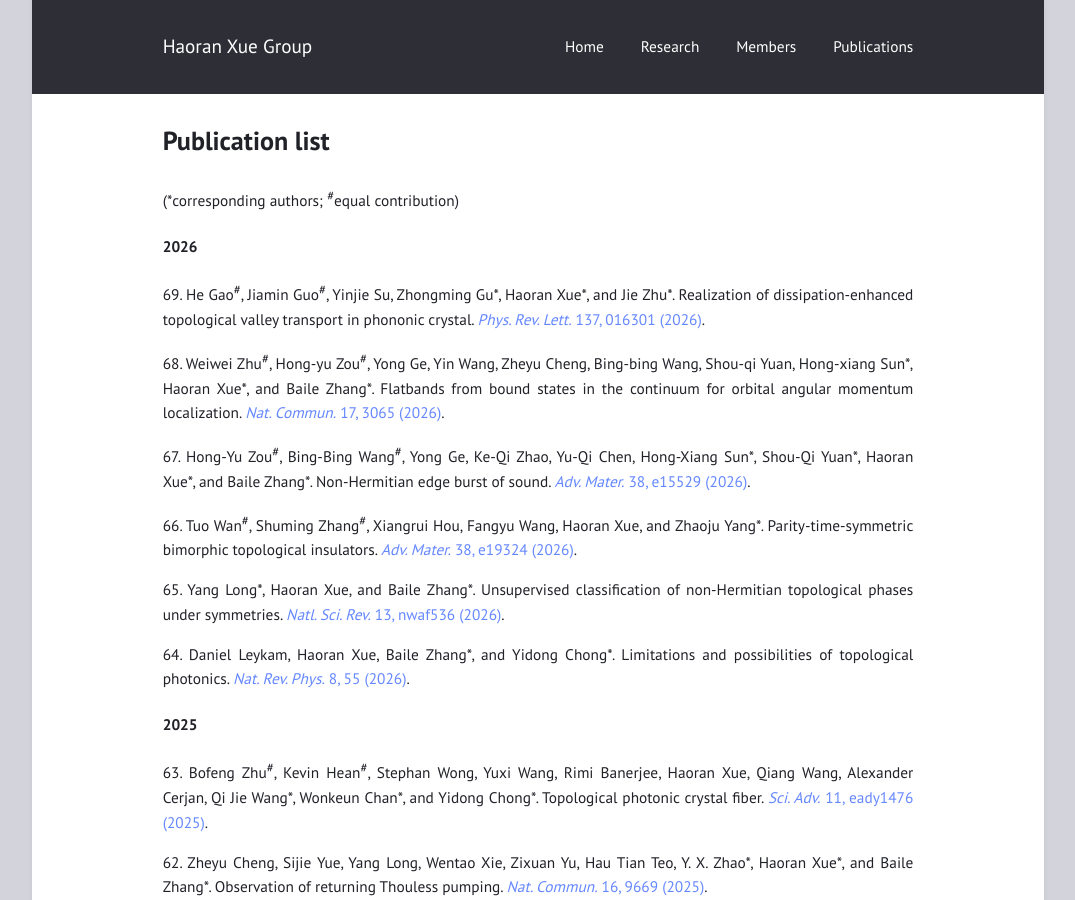
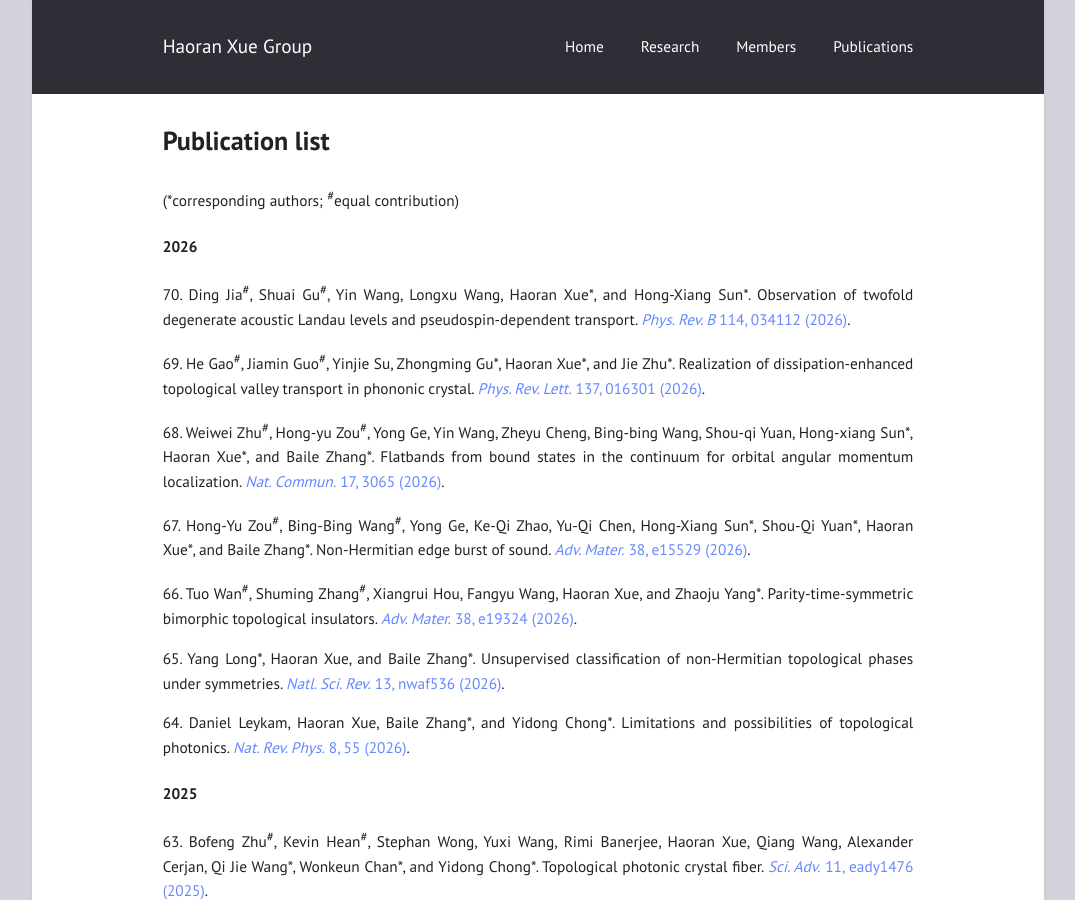
Before and after one commit to haoran-group/haoran-group.github.io, a Jekyll site: the page built from paper.md, in a window 1280 px wide and 900 px high. Shown: the whole window, without its empty margins (102-1177 px from the left). Built offline with Jekyll 4.4.1, drawn with Linux system fonts in a browser that asks for light colours.

Commit message:
Update paper.md

```diff
--- a/paper.md
+++ b/paper.md
@@ -6,6 +6,8 @@ title: Publication list
 (*corresponding authors; <sup>#</sup>equal contribution)
 
 #### 2026
+
+70\. Ding Jia<sup>#</sup>, Shuai Gu<sup>#</sup>, Yin Wang, Longxu Wang, Haoran Xue\*, and Hong-Xiang Sun\*. Observation of twofold degenerate acoustic Landau levels and pseudospin-dependent transport. [*Phys. Rev. B* 114, 034112 (2026)](https://doi.org/10.1103/jtz4-yyng).
 
 69\. He Gao<sup>#</sup>, Jiamin Guo<sup>#</sup>, Yinjie Su, Zhongming Gu\*, Haoran Xue\*, and Jie Zhu\*. Realization of dissipation-enhanced topological valley transport in phononic crystal. [*Phys. Rev. Lett.* 137, 016301 (2026)](https://doi.org/10.1103/pjlr-6t6w).
 
```
